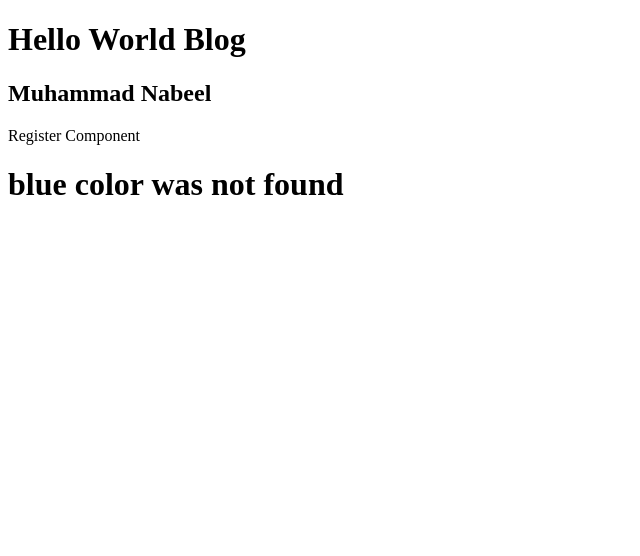
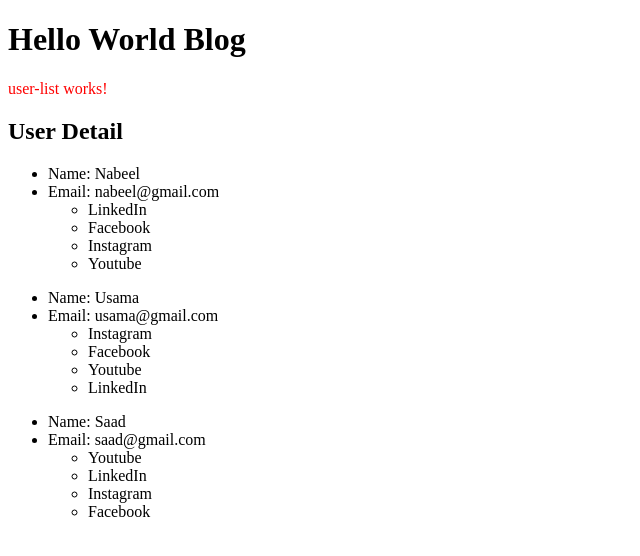
Before and after one commit to Nabeel-Chhipa/Angular-demo-app, an Angular app: page / in a window 1280 px wide. Before the commit this address had no page. Shown: the top 556 px of the page, without its empty margins (0-640 px from the left). Built offline with nearby package versions, Linux system fonts and the light colour scheme.

Commit message:
loop & nested loop

```diff
--- a/src/app/app.component.html
+++ b/src/app/app.component.html
@@ -1,13 +1,15 @@
 <h1 class={{title}}>Hello World {{title}}</h1>
-<h2>{{name}}</h2>
+<!-- <h2>{{name}}</h2> -->
 <!-- <app-login></app-login>
 <app-user-list></app-user-list>
 <app-student-list></app-student-list>
 <app-country-list></app-country-list> -->
 
+<app-user-list></app-user-list>
+
 <!-- <app-counter></app-counter> -->
 
-<app-register></app-register>
+<!-- <app-register></app-register> -->
 
 <!-- Module -->
 <!-- <app-student-login></app-student-login> -->
--- a/src/app/user-list/user-list.component.html
+++ b/src/app/user-list/user-list.component.html
@@ -1 +1,17 @@
 <p class='para_color'>user-list works!</p>
+<!-- <h3>Users</h3>
+<p *ngFor="let users of users">{{users}}</p>
+
+<h3>User Details</h3>
+<p *ngFor="let item of userDetails">Name: {{item.name}}, Email: {{item.email}}, country: {{item.country}}, city: {{item.city}}</p> -->
+
+
+<h2>User Detail</h2>
+
+<ul *ngFor="let user of userDetail">
+    <li>Name: {{user.name}}</li>
+    <li>Email: {{user.email}}</li>
+    <ul *ngFor="let accounts of user.socialAccounts">
+        <li>{{accounts.name}}</li>
+    </ul>
+</ul>
--- a/src/app/user-list/user-list.component.ts
+++ b/src/app/user-list/user-list.component.ts
@@ -12,5 +12,51 @@ import { Component } from '@angular/core';
   ]
 })
 export class UserListComponent {
+  // users = [
+  //   'Nabeel',
+  //   'Usama',
+  //   'Saad',
+  //   'Zain',
+  //   'Zariyab'
+  // ];
+  // userDetails = [
+  //   {name: 'Nabeel', email: 'nabeel@gmail.com', country: 'Pakistan', city: 'Karachi'},
+  //   {name: 'Usama', email: 'usama@gmail.com', country: 'Pakistan', city: 'Lahore'},
+  //   {name: 'Saad', email: 'saad@gmail.com', country: 'Pakistan', city: 'Islamabad'},
+  //   {name: 'Zain', email: 'zain@gmail.com', country: 'Pakistan', city: 'Multan'},
+  //   {name: 'Zariyab', email: 'zariyab@gmail.com', country: 'Pakistan', city: 'Faisalabad'},
+  // ]
 
+  userDetail = [
+    {
+      name: 'Nabeel',
+      email: 'nabeel@gmail.com',
+      socialAccounts: [
+        {name: 'LinkedIn'},
+        {name: 'Facebook'},
+        {name: 'Instagram'},
+        {name: 'Youtube'},
+      ]
+    },
+    {
+      name: 'Usama',
+      email: 'usama@gmail.com',
+      socialAccounts: [
+        {name: 'Instagram'},
+        {name: 'Facebook'},
+        {name: 'Youtube'},
+        {name: 'LinkedIn'},
+      ]
+    },
+    {
+      name: 'Saad',
+      email: 'saad@gmail.com',
+      socialAccounts: [
+        {name: 'Youtube'},
+        {name: 'LinkedIn'},
+        {name: 'Instagram'},
+        {name: 'Facebook'},
+      ]
+    }
+  ]
 }
```
